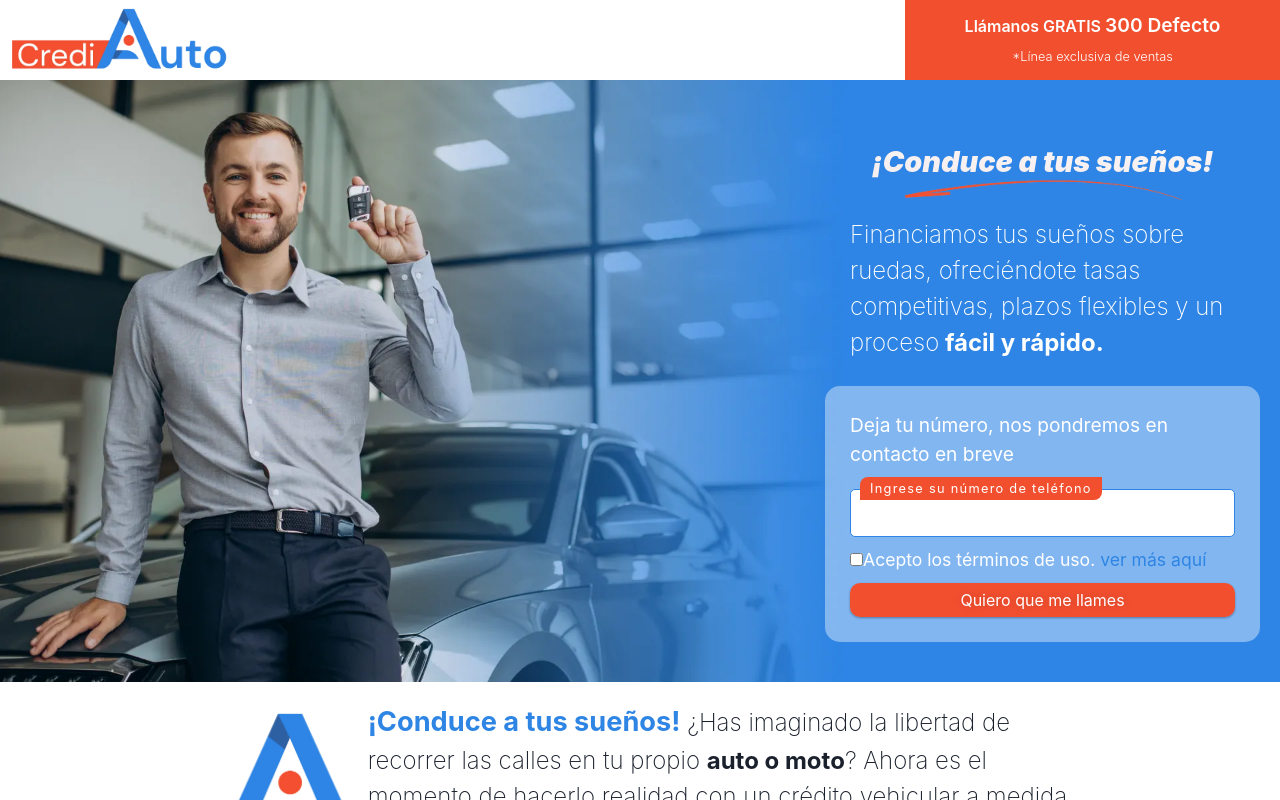
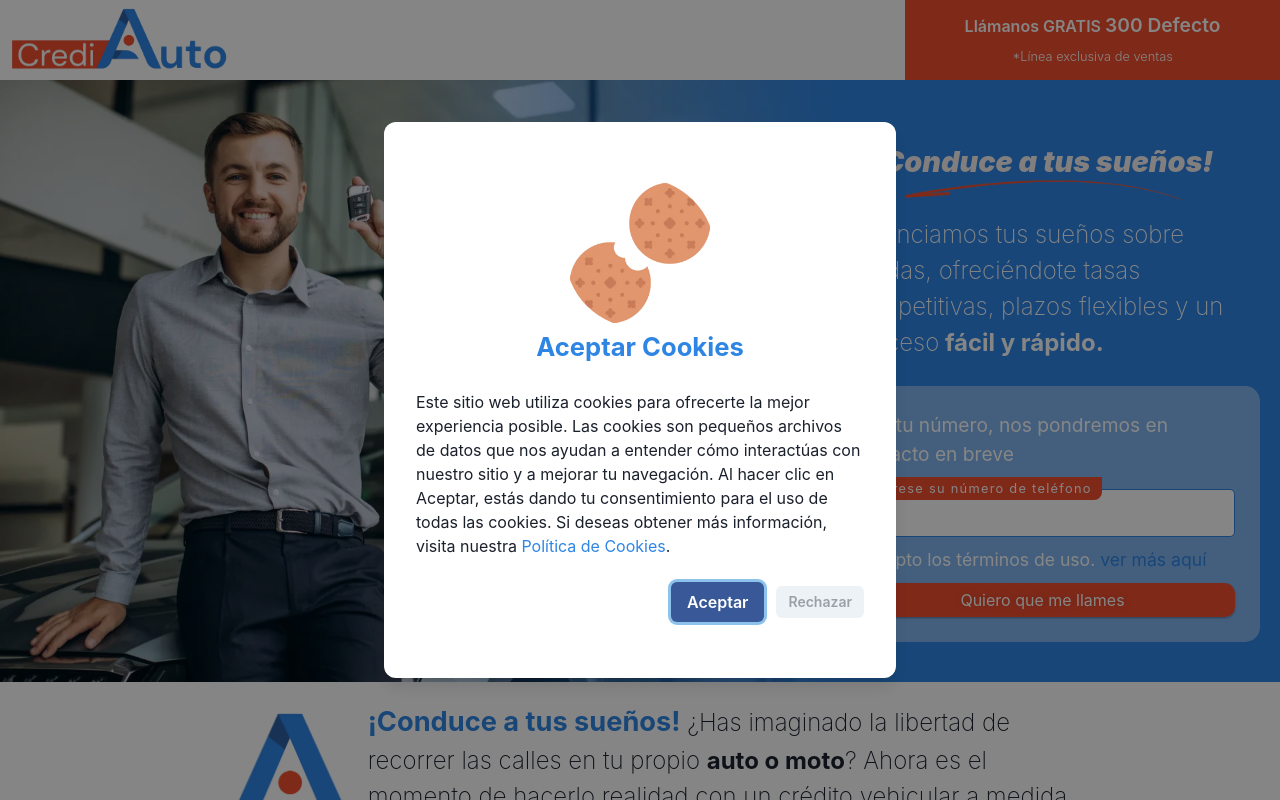
Before and after one commit to ariasf97/Proyectos, a React (Vite) app in the folder React/CrediAutos/: page / in a window 1280 px wide. Shown: the top 800 px of the page. Built offline with nearby package versions, Linux system fonts and the light colour scheme.

Commit message:
Implentacion del consentimiento de cookies

```diff
--- a/React/CrediAutos/package.json
+++ b/React/CrediAutos/package.json
@@ -21,6 +21,7 @@
     "@vitejs/plugin-react": "^4.1.1",
     "axios": "^1.6.0",
     "framer-motion": "^10.16.4",
+    "js-cookie": "^3.0.5",
     "prop-types": "^15.8.1",
     "react": "^18.2.0",
     "react-dom": "^18.2.0",
--- /dev/null
+++ b/React/CrediAutos/src/components/CookiesPolicy.jsx
@@ -0,0 +1,102 @@
+import { useEffect, useState, useRef } from 'react';
+import Cookies from 'js-cookie';
+import { Image, AlertDialog, AlertDialogBody, AlertDialogFooter, AlertDialogHeader, AlertDialogContent, AlertDialogOverlay, Button } from '@chakra-ui/react';
+import { Link } from 'react-router-dom';
+import galleta from '../assets/img/galleta.webp'
+
+const CookieBanner = () => {
+    const [isOpen, setIsOpen] = useState(false);
+    const leastDestructiveRef = useRef(null);
+
+    const hasCookiesAccepted = Cookies.get('cookiesAccepted') === 'true';
+    const hasBannerShown = localStorage.getItem('cookieBannerShown') === 'true';
+
+    useEffect(() => {
+        if (!hasCookiesAccepted && !hasBannerShown) {
+            setIsOpen(true);
+        } else if (hasCookiesAccepted) {
+            loadGTMScript();
+        }
+    }, []);
+
+    const loadGTMScript = () => {
+        const consentStatus = Cookies.get('cookiesAccepted');
+        if (consentStatus === 'true') {
+            // Código del script de GTM
+            const script = document.createElement('script');
+            script.innerHTML = `
+                (function(w,d,s,l,i){w[l]=w[l]||[];w[l].push({'gtm.start':
+                new Date().getTime(),event:'gtm.js'});var f=d.getElementsByTagName(s)[0],
+                j=d.createElement(s),dl=l!='dataLayer'?'&l='+l:'';j.async=true;j.src=
+                'https://www.googletagmanager.com/gtm.js?id='+i+dl;f.parentNode.insertBefore(j,f);
+                })(window,document,'script','dataLayer','GTM-5SQND6H');
+            `;
+            document.head.appendChild(script);
+
+            const noscript = document.createElement('noscript');
+            noscript.innerHTML = `
+                <iframe src="https://www.googletagmanager.com/ns.html?id=GTM-5SQND6H"
+                height="0" width="0" style="display:none;visibility:hidden"></iframe>
+            `;
+            document.body.appendChild(noscript);
+        } else {
+            console.log('El usuario no ha aceptado las cookies. No se cargará GTM.');
+        }
+    };
+
+    const onClose = (valor) => {
+        setIsOpen(false);
+
+        if (valor === 'false') {
+            Cookies.set('cookiesAccepted', 'false', { expires: 365 });
+            localStorage.setItem('cookieBannerShown', 'true');
+            console.log('El usuario ha rechazado las cookies. No se cargará GTM.');
+        } else if (valor === 'true') {
+            Cookies.set('cookiesAccepted', 'true', { expires: 365 });
+            localStorage.setItem('cookieBannerShown', 'true');
+            loadGTMScript();
+        }
+    };
+
+    return (
+        <AlertDialog
+            isCentered
+            isOpen={isOpen}
+            onClose={() => onClose('false')}
+            closeOnOverlayClick={false}
+            closeOnEsc={false}
+            leastDestructiveRef={leastDestructiveRef}
+        >
+            <AlertDialogOverlay>
+                <AlertDialogContent  pt={10} pb={10} pl={2} pr={2} maxW='lg' borderRadius='12px'>
+                    <AlertDialogHeader textAlign='center' fontSize="1.6rem" fontWeight="bold" color='var(--primary)'>
+                        <Image
+                            mx='auto'
+                            borderRadius='full'
+                            boxSize='150px'
+                            src={galleta}
+                            alt='Dan Abramov'
+                        />
+                        Aceptar Cookies
+                    </AlertDialogHeader>
+
+                    <AlertDialogBody>
+                        Este sitio web utiliza cookies para ofrecerte la mejor experiencia posible. Las cookies son pequeños archivos de datos que nos ayudan a entender cómo interactúas con nuestro sitio y a mejorar tu navegación. Al hacer clic en Aceptar, estás dando tu consentimiento para el uso de todas las cookies. Si deseas obtener más información, visita nuestra
+                        <Link to={`/Política-de-cookies`} style={{color: 'var(--primary)'}}> Política de Cookies</Link>.
+                    </AlertDialogBody>
+
+                    <AlertDialogFooter>
+                        <Button ref={leastDestructiveRef} colorScheme="facebook" onClick={() => onClose('true')} ml={3}>
+                            Aceptar
+                        </Button>
+                        <Button onClick={() => onClose('false')} size='sm' ml={3} color="#3f454f78">
+                            Rechazar
+                        </Button>
+                    </AlertDialogFooter>
+                </AlertDialogContent>
+            </AlertDialogOverlay>
+        </AlertDialog>
+    );
+};
+
+export default CookieBanner;
--- a/React/CrediAutos/src/components/index.js
+++ b/React/CrediAutos/src/components/index.js
@@ -3,3 +3,4 @@ export * from './Header/HeaderCA.jsx'
 export * from './Sections/SlideContent.jsx'
 export * from './Sections/Fqas.jsx'
 export * from './Forms/Form.jsx'
+export * from './CookiesPolicy.jsx'
--- a/React/CrediAutos/src/main.jsx
+++ b/React/CrediAutos/src/main.jsx
@@ -5,6 +5,7 @@ import './index.css'
 import { UtmSourceProvider } from './context/UtmSourceProvider.jsx'
 import './services/fontAwesone.js'
 import { ChakraProvider } from '@chakra-ui/react'
+
 
 
 
--- a/React/CrediAutos/src/routes/AppRouter.jsx
+++ b/React/CrediAutos/src/routes/AppRouter.jsx
@@ -3,6 +3,7 @@ import { HomePages } from "../pages";
 import { PoliticaCookiesPages, PoliticaPrivacidadPages} from "../pages";
 import ScrollToTop from "../components/ScrollToTop";
 import { Gracias } from "../pages/Gracias";
+import CookieBanner from "../components/CookiesPolicy";
 
 
 export const RoutesPath = createBrowserRouter([
@@ -11,6 +12,7 @@ export const RoutesPath = createBrowserRouter([
         element: (
             <>
                 <ScrollToTop />
+                <CookieBanner/>
                 <HomePages />
             </>
         ),
@@ -20,6 +22,7 @@ export const RoutesPath = createBrowserRouter([
         element: (
             <>
                 <ScrollToTop />
+                <CookieBanner/>
                 <PoliticaCookiesPages />
             </>
         ),
@@ -29,6 +32,7 @@ export const RoutesPath = createBrowserRouter([
         element: (
             <>
                 <ScrollToTop />
+                <CookieBanner/>
                 <PoliticaPrivacidadPages/>
             </>
         ),
@@ -38,6 +42,7 @@ export const RoutesPath = createBrowserRouter([
         element: (
             <>
                 <ScrollToTop />
+                <CookieBanner/>
                 <Gracias />
             </>
         ),
```
Also changed, not shown: React/CrediAutos/src/assets/img/galleta.webp (added).
